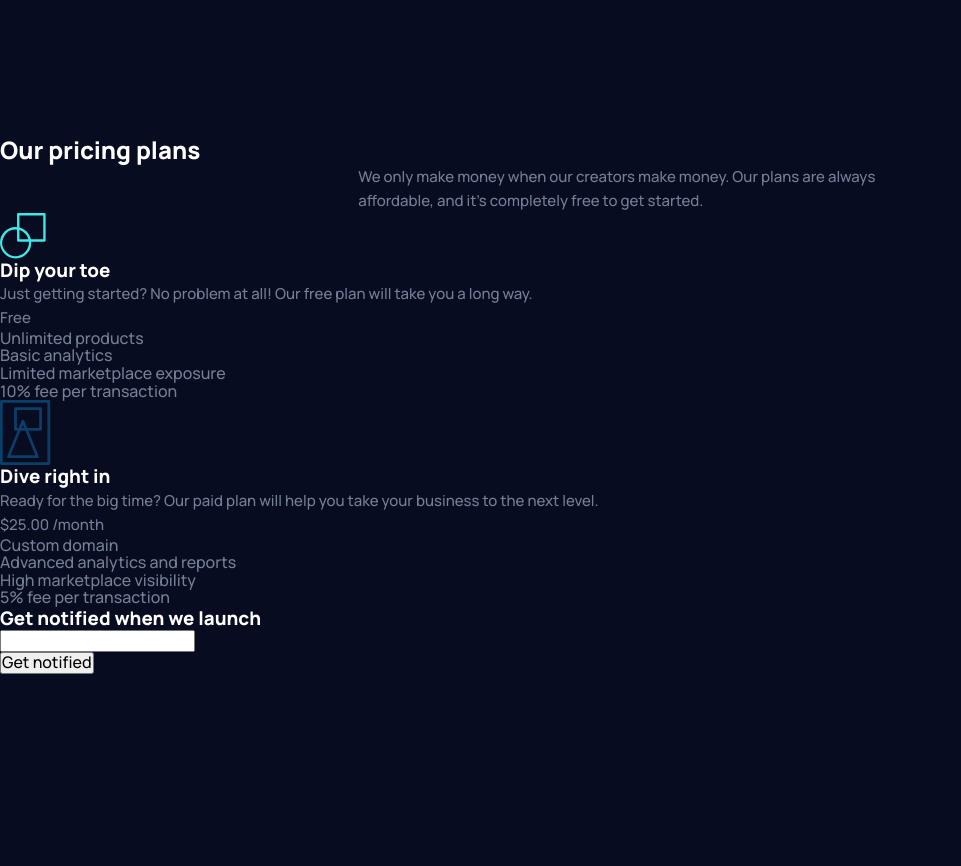
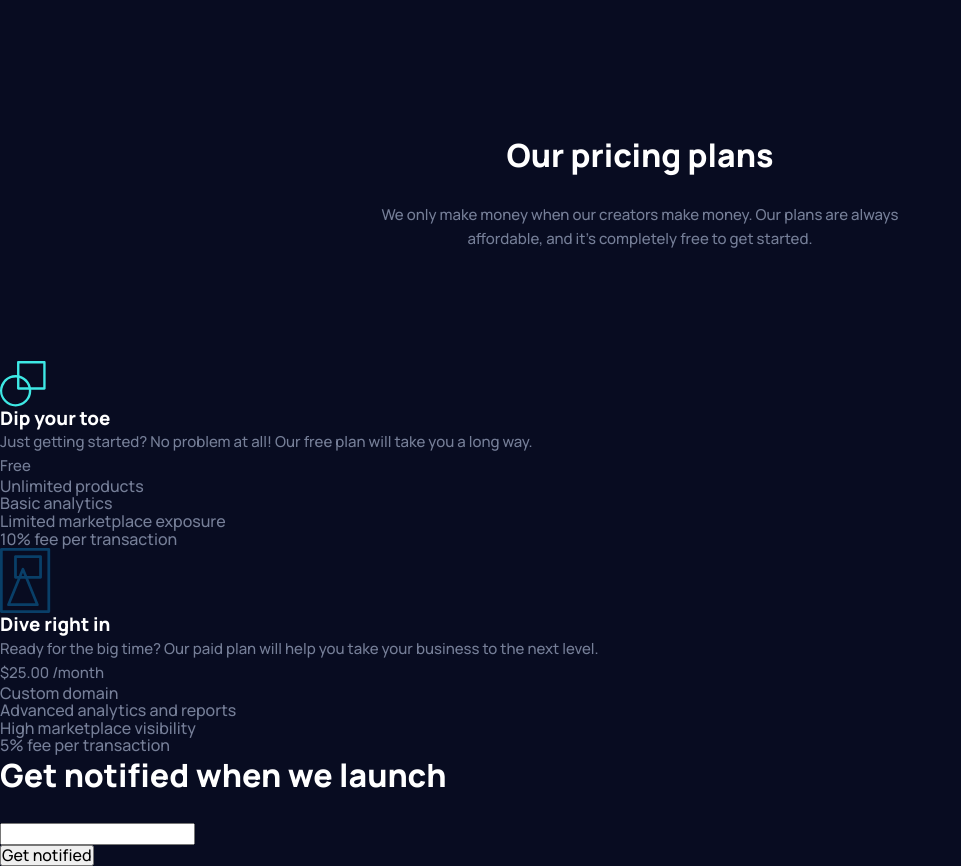
Before and after one commit to karolbanat/maker-pre-launch-landing-page, a website: page index.html in a window 1280 px wide. Shown: the part 1260-2126 px from the top of the page, without its empty margins (0-961 px from the left). Before the commit the page ends 1934 px from the top, so only its background shows below. Drawn offline with Linux system fonts and the light colour scheme.

Commit message:
Secion header styling

```diff
--- a/src/sass/main.scss
+++ b/src/sass/main.scss
@@ -4,6 +4,8 @@
 @import './base/base';
 
 @import './utility/text-limited';
+@import './utility/section-header';
+@import './utility/section-heading';
 
 @import './components/nav';
 @import './components/header';
--- /dev/null
+++ b/src/sass/utility/_section-header.scss
@@ -0,0 +1,11 @@
+.section-header {
+	--margin-bottom: 8.4rem;
+
+	padding-inline: 2.4rem;
+	margin-bottom: var(--margin-bottom);
+	text-align: center;
+
+	@media (min-width: $bp-large) {
+		--margin-bottom: 11rem;
+	}
+}
--- /dev/null
+++ b/src/sass/utility/_section-heading.scss
@@ -0,0 +1,8 @@
+.section-heading {
+	margin-bottom: 2.8rem;
+	font-size: var(--fz-large);
+
+	@media (min-width: $bp-large) {
+		--fz-large: 3.2rem;
+	}
+}
```
Also changed, not shown: dist/css/main.min.css.
